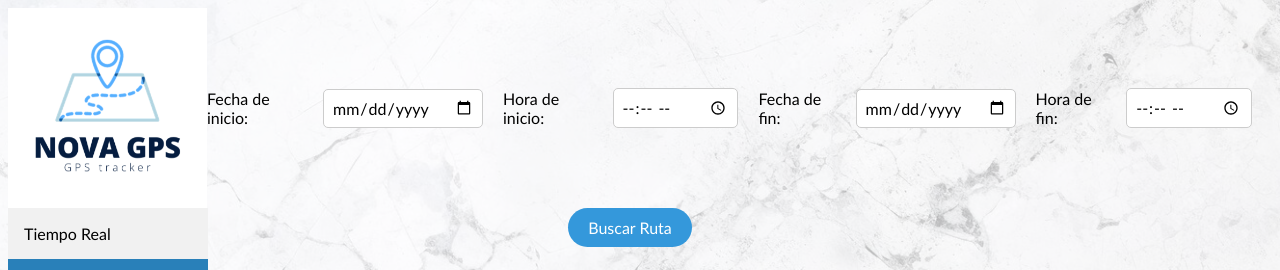
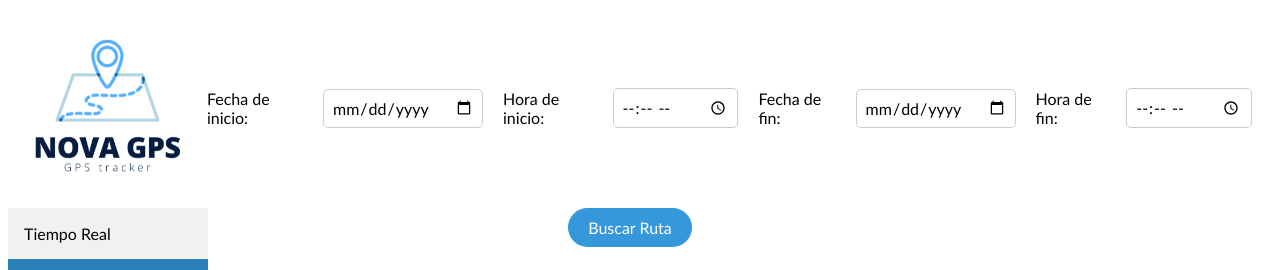
Before and after one commit to JesusCK/Workspace, a Flask app: page /historicos in a window 1280 px wide; the page is wider, and only the part inside the window is pictured. Shown: the top 270 px of that part. Run offline with Flask 3, Linux system fonts and the light colour scheme; some libraries are stand-ins or nearby versions.

Commit message:
Quitar fondo

```diff
--- a/static/styleHistoricos.css
+++ b/static/styleHistoricos.css
@@ -348,19 +348,3 @@ body div button {
     height: 32px; /* Alto deseado */
     background-size: cover; /* Ajustar el tamaño de la imagen al contenedor */
 }
-
-body::after {
-    content: "";
-    background-image: url('../static/fondominimalista.png');
-    background-size: cover;
-    background-position: center; /* Centra la imagen de fondo */
-    background-repeat: no-repeat; /* Evita que la imagen se repita */
-    opacity: 0.3; /* Cambia la opacidad del fondo (0.5 = 50%) */
-    position: absolute; /* Posiciona el elemento de fondo absolutamente */
-    top: 0; /* Coloca el elemento de fondo en la parte superior de la página */
-    left: 0; /* Coloca el elemento de fondo en la parte izquierda de la página */
-    width: 100%; /* Establece el ancho al 100% del cuerpo */
-    height: 100%; /* Establece la altura al 100% del cuerpo */
-    z-index: -1; /* Coloca el elemento de fondo detrás de otros elementos */
-
-}
```
Also changed, not shown: static/style.css (+0 -16 lines).
